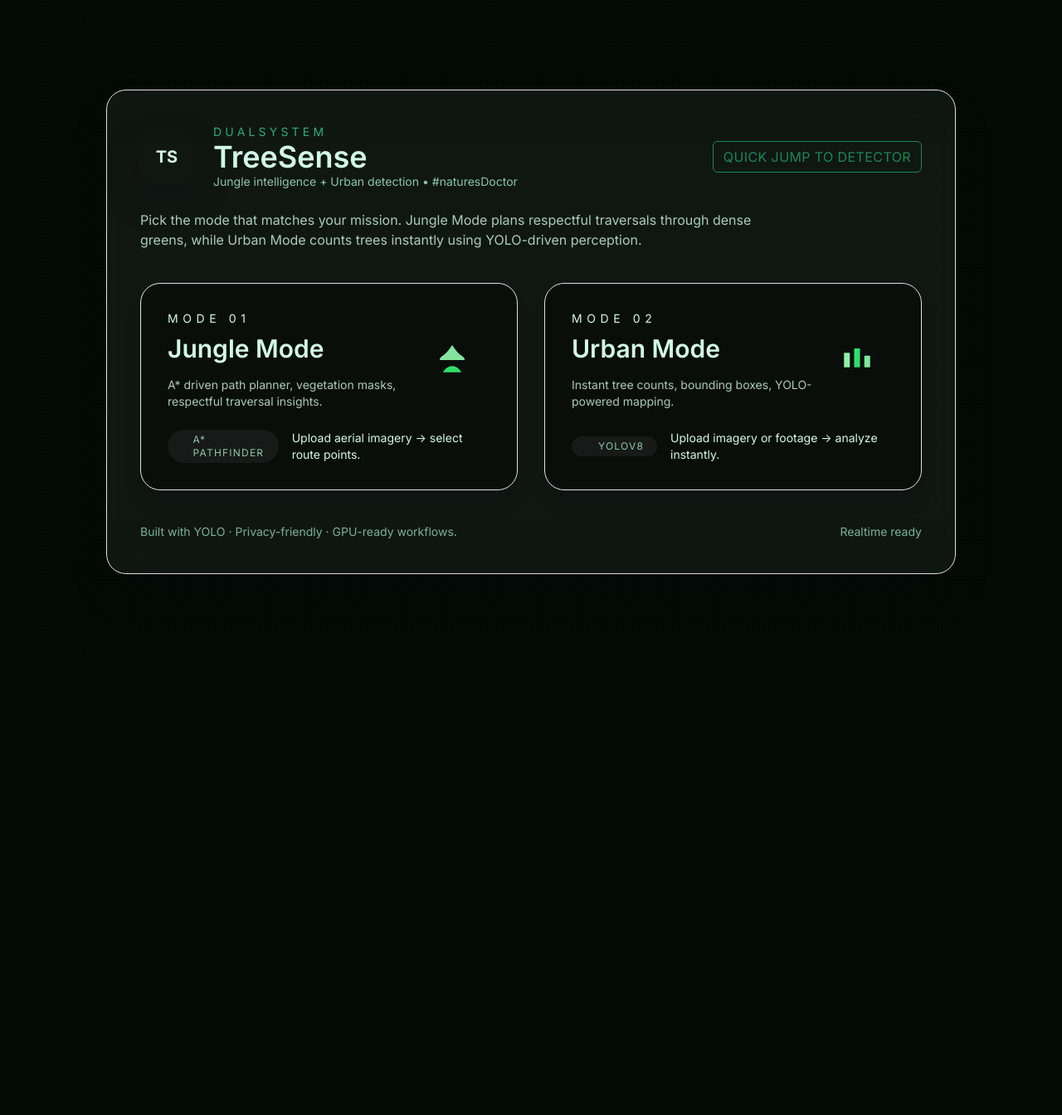
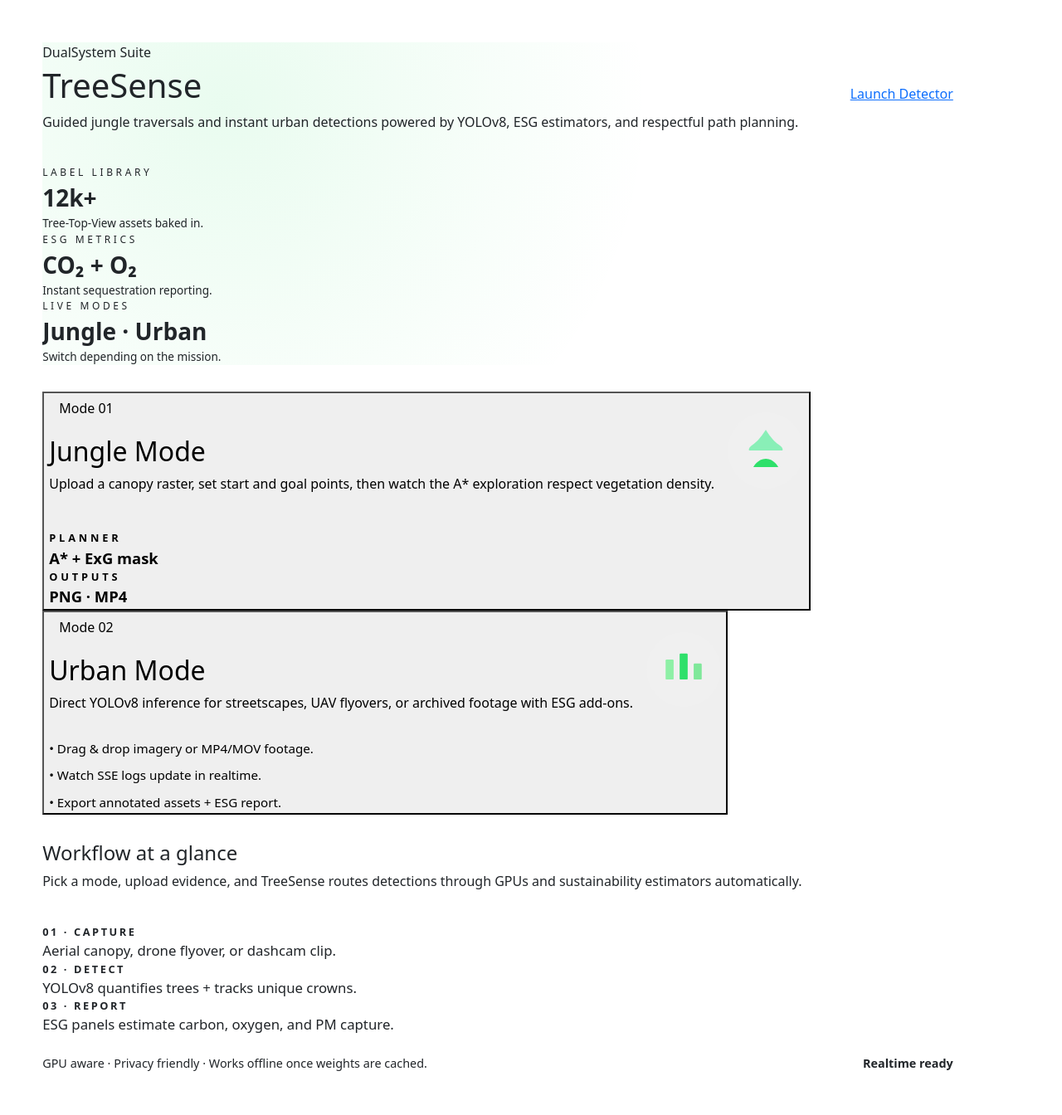
Before and after one commit to flyingvaibhav/Shortest-Path-detector, a FastAPI app: page / in a window 1280 px wide. Shown: the whole page at 83% size. Before the commit the page ends 692 px from the top, so only its background shows below. Run offline with FastAPI, Linux system fonts and the light colour scheme; some libraries are stand-ins or nearby versions.

Commit message:
refactor index.html for improved structure and styling

```diff
--- a/Web/templates/index.html
+++ b/Web/templates/index.html
@@ -1,5 +1,5 @@
 <!doctype html>
-<html lang="en" class="scroll-smooth">
+<html lang="en">
 <head>
   <meta charset="utf-8" />
   <meta name="viewport" content="width=device-width,initial-scale=1" />
@@ -8,118 +8,118 @@
   <link rel="preconnect" href="https://fonts.gstatic.com" crossorigin />
   <link href="https://fonts.googleapis.com/css2?family=Inter:wght@400;500;600;700&display=swap" rel="stylesheet" />
   <link href="https://cdn.jsdelivr.net/npm/bootstrap@5.3.3/dist/css/bootstrap.min.css" rel="stylesheet" integrity="sha384-QWTKZyjpPEjISv5WaRU9OFeRpok6YctnYmDr5pNlyT2bRjXh0JMhjY6hW+ALEwIH" crossorigin="anonymous" />
-  <script>
-    window.tailwind = window.tailwind || {};
-    window.tailwind.config = {
-      theme: {
-        extend: {
-          colors: {
-            forest: {
-              50: '#e8fff5',
-              100: '#c9ffe6',
-              200: '#8cf6c2',
-              400: '#2ee06a',
-              500: '#12b155',
-            },
-            night: {
-              900: '#010302',
-              800: '#020806',
-              700: '#04140c',
-            }
-          }
-        }
-      }
-    };
-  </script>
-  <script src="https://cdn.tailwindcss.com"></script>
-  <style>
-    body{
-      font-family:"Inter",Segoe UI,system-ui,-apple-system,Helvetica,Arial,sans-serif;
-      min-height:100vh;
-      background:radial-gradient(circle at top,#0c2818 0%,rgba(3,8,6,0) 45%),#030a06;
-      color:#e4f9ec;
-    }
-    .noise-layer{background-image:radial-gradient(circle at 1px 1px,rgba(255,255,255,0.08) 1px,transparent 0);background-size:4px 4px;opacity:0.08;mix-blend-mode:screen}
-  </style>
+  <link rel="stylesheet" href="/static/theme.css" />
 </head>
-<body class="min-h-screen bg-gradient-to-b from-night-900 via-night-800 to-night-700 text-emerald-100">
-  <div class="noise-layer fixed inset-0"></div>
-  <main class="relative z-10 flex min-h-screen items-center justify-center px-6 py-16">
-    <section class="w-full max-w-5xl rounded-3xl border border-white/10 bg-white/5 p-10 shadow-2xl backdrop-blur-xl">
-      <div class="flex flex-col gap-6 lg:flex-row lg:items-center lg:justify-between">
-        <div class="flex items-center gap-4">
-          <div class="flex h-16 w-16 items-center justify-center rounded-2xl bg-gradient-to-br from-forest-400 to-forest-500 text-xl font-black text-night-900 shadow-lg shadow-forest-500/30">TS</div>
+<body class="page-shell" style="background: radial-gradient(circle at top,#0b2c18,transparent 50%), var(--bg-night-900);">
+  <div class="noise-layer" aria-hidden="true"></div>
+  <main class="app-shell" style="padding: clamp(2rem,4vw,4rem); max-width: 1200px;">
+    <header class="glass-card" style="position: relative; overflow: hidden;">
+      <div style="position:absolute;inset:0;opacity:0.3;background: radial-gradient(circle at 20% 20%,rgba(46,224,106,0.35),transparent 55%);"></div>
+      <div style="position:relative;display:flex;flex-direction:column;gap:1.5rem;">
+        <div style="display:flex;flex-wrap:wrap;gap:1rem;align-items:center;justify-content:space-between;">
           <div>
-            <p class="text-sm uppercase tracking-[0.3em] text-emerald-400/80">DualSystem</p>
-            <h1 class="text-4xl font-semibold text-forest-200">TreeSense</h1>
-            <p class="text-sm text-emerald-200/80">Jungle intelligence + Urban detection • #naturesDoctor</p>
+            <span class="tag-pill">DualSystem Suite</span>
+            <h1 class="section-heading" style="margin-top:0.25rem;">TreeSense</h1>
+            <p class="section-subtext">Guided jungle traversals and instant urban detections powered by YOLOv8, ESG estimators, and respectful path planning.</p>
+          </div>
+          <a href="/detect" class="btn-pill btn-primary" style="text-align:center;">Launch Detector</a>
+        </div>
+        <div class="grid-auto">
+          <div class="stat-chip">
+            <div style="font-size:0.75rem;text-transform:uppercase;letter-spacing:0.3em;color:var(--text-muted);">Label Library</div>
+            <div style="font-size:1.75rem;font-weight:600;">12k+</div>
+            <p style="font-size:0.85rem;color:var(--text-muted);margin:0;">Tree-Top-View assets baked in.</p>
+          </div>
+          <div class="stat-chip">
+            <div style="font-size:0.75rem;text-transform:uppercase;letter-spacing:0.3em;color:var(--text-muted);">ESG Metrics</div>
+            <div style="font-size:1.75rem;font-weight:600;">CO₂ + O₂</div>
+            <p style="font-size:0.85rem;color:var(--text-muted);margin:0;">Instant sequestration reporting.</p>
+          </div>
+          <div class="stat-chip">
+            <div style="font-size:0.75rem;text-transform:uppercase;letter-spacing:0.3em;color:var(--text-muted);">Live Modes</div>
+            <div style="font-size:1.75rem;font-weight:600;">Jungle · Urban</div>
+            <p style="font-size:0.85rem;color:var(--text-muted);margin:0;">Switch depending on the mission.</p>
           </div>
         </div>
-        <a href="/detect" class="btn btn-outline-success text-uppercase tracking-wide">Quick Jump to Detector</a>
       </div>
+    </header>
 
-      <p class="mt-6 max-w-3xl text-base text-emerald-100/80">
-        Pick the mode that matches your mission. Jungle Mode plans respectful traversals through dense greens, while Urban Mode counts trees instantly using YOLO-driven perception.
-      </p>
-
-      <div class="mt-10 grid gap-8 md:grid-cols-2">
-        <button id="jungleBtn" class="group relative overflow-hidden rounded-3xl border border-white/10 bg-black/40 p-8 text-left shadow-xl transition duration-300 hover:-translate-y-1 hover:border-forest-400/60">
-          <div class="absolute inset-0 opacity-0 transition group-hover:opacity-100" aria-hidden="true">
-            <div class="h-full w-full bg-gradient-to-br from-forest-500/40 via-transparent to-forest-200/20"></div>
+    <section class="grid-auto" style="margin-top:2rem;">
+      <button id="jungleBtn" type="button" class="glass-card card-accent" style="text-align:left; cursor:pointer; display:flex; flex-direction:column; gap:1rem;">
+        <div style="display:flex;justify-content:space-between;gap:1rem;align-items:center;">
+          <div>
+            <p class="tag-pill" style="padding:0.3rem 0.75rem;">Mode 01</p>
+            <h2 style="margin:0.75rem 0 0;font-size:2rem;">Jungle Mode</h2>
+            <p class="section-subtext" style="margin-top:0.5rem;">Upload a canopy raster, set start and goal points, then watch the A* exploration respect vegetation density.</p>
           </div>
-          <div class="relative z-10 flex items-center justify-between">
-            <div>
-              <p class="text-sm uppercase tracking-[0.4em] text-forest-200/70">Mode 01</p>
-              <h2 class="mt-2 text-3xl font-semibold text-forest-100">Jungle Mode</h2>
-              <p class="mt-3 text-sm text-emerald-100/80">A* driven path planner, vegetation masks, respectful traversal insights.</p>
-            </div>
-            <div class="rounded-full bg-forest-400/20 p-4 text-forest-50">
-              <svg width="44" height="44" viewBox="0 0 24 24" fill="none" xmlns="http://www.w3.org/2000/svg">
-                <path d="M12 2C12 2 9 7 6 9C3 11 4 12 4 12H20C20 12 21 11 18 9C15 7 12 2 12 2Z" fill="#8ef0a6" opacity="0.95"/>
-                <path d="M6 20C6 20 8 16 12 16C16 16 18 20 18 20H6Z" fill="#2ee06a"/>
+          <div style="padding:1rem;border-radius:50%;background:rgba(255,255,255,0.05);">
+            <svg width="60" height="60" viewBox="0 0 24 24" fill="none" xmlns="http://www.w3.org/2000/svg">
+              <path d="M12 2s-3 5-6 7-2 3-2 3h16s1-1-2-3-6-7-6-7Z" fill="#7ff0b2" opacity="0.9"/>
+              <path d="M6 20s2-4 6-4 6 4 6 4H6Z" fill="#2ee06a"/>
             </svg>
           </div>
         </div>
-          <div class="relative z-10 mt-6 flex items-center gap-3 text-sm text-forest-200">
-            <span class="inline-flex items-center gap-2 rounded-full bg-white/5 px-3 py-1 text-xs uppercase tracking-widest text-emerald-200/80">
-              <span class="h-2 w-2 rounded-full bg-forest-400"></span>A* Pathfinder
-            </span>
-            <span>Upload aerial imagery → select route points.</span>
+        <div class="stat-grid" style="margin-top:0.75rem;">
+          <div class="stat-chip">
+            <strong style="display:block;font-size:0.8rem;text-transform:uppercase;letter-spacing:0.3em;color:var(--text-muted);">Planner</strong>
+            <span style="font-size:1.15rem;font-weight:600;">A* + ExG mask</span>
+          </div>
+          <div class="stat-chip">
+            <strong style="display:block;font-size:0.8rem;text-transform:uppercase;letter-spacing:0.3em;color:var(--text-muted);">Outputs</strong>
+            <span style="font-size:1.15rem;font-weight:600;">PNG · MP4</span>
+          </div>
         </div>
       </button>
 
-        <button id="urbanBtn" class="group relative overflow-hidden rounded-3xl border border-white/10 bg-black/40 p-8 text-left shadow-xl transition duration-300 hover:-translate-y-1 hover:border-forest-400/60">
-          <div class="absolute inset-0 opacity-0 transition group-hover:opacity-100" aria-hidden="true">
-            <div class="h-full w-full bg-gradient-to-br from-forest-500/40 via-transparent to-forest-200/20"></div>
+      <button id="urbanBtn" type="button" class="glass-card" style="text-align:left; cursor:pointer; display:flex; flex-direction:column; gap:1rem;">
+        <div style="display:flex;justify-content:space-between;gap:1rem;align-items:center;">
+          <div>
+            <p class="tag-pill" style="padding:0.3rem 0.75rem;">Mode 02</p>
+            <h2 style="margin:0.75rem 0 0;font-size:2rem;">Urban Mode</h2>
+            <p class="section-subtext" style="margin-top:0.5rem;">Direct YOLOv8 inference for streetscapes, UAV flyovers, or archived footage with ESG add-ons.</p>
           </div>
-          <div class="relative z-10 flex items-center justify-between">
-            <div>
-              <p class="text-sm uppercase tracking-[0.4em] text-forest-200/70">Mode 02</p>
-              <h2 class="mt-2 text-3xl font-semibold text-forest-100">Urban Mode</h2>
-              <p class="mt-3 text-sm text-emerald-100/80">Instant tree counts, bounding boxes, YOLO-powered mapping.</p>
-            </div>
-            <div class="rounded-full bg-forest-400/20 p-4 text-forest-50">
-              <svg width="42" height="42" viewBox="0 0 24 24" fill="none" xmlns="http://www.w3.org/2000/svg">
+          <div style="padding:1rem;border-radius:50%;background:rgba(255,255,255,0.05);">
+            <svg width="58" height="58" viewBox="0 0 24 24" fill="none" xmlns="http://www.w3.org/2000/svg">
               <rect x="3" y="7" width="4" height="10" rx="0.5" fill="#8ef0a6"/>
               <rect x="10" y="4" width="4" height="13" rx="0.5" fill="#2ee06a"/>
               <rect x="17" y="9" width="4" height="8" rx="0.5" fill="#7fe89a"/>
             </svg>
           </div>
         </div>
-          <div class="relative z-10 mt-6 flex items-center gap-3 text-sm text-forest-200">
-            <span class="inline-flex items-center gap-2 rounded-full bg-white/5 px-3 py-1 text-xs uppercase tracking-widest text-emerald-200/80">
-              <span class="h-2 w-2 rounded-full bg-forest-400"></span>YOLOv8
-            </span>
-            <span>Upload imagery or footage → analyze instantly.</span>
+        <ul style="list-style:none;padding:0;margin:0;display:flex;flex-direction:column;gap:0.6rem;color:var(--text-muted);font-size:0.95rem;">
+          <li>• Drag & drop imagery or MP4/MOV footage.</li>
+          <li>• Watch SSE logs update in realtime.</li>
+          <li>• Export annotated assets + ESG report.</li>
+        </ul>
+      </button>
+    </section>
+
+    <section class="glass-card" style="margin-top:2rem;">
+      <div style="display:flex;flex-direction:column;gap:1.5rem;">
+        <div>
+          <h3 style="margin:0;font-size:1.5rem;">Workflow at a glance</h3>
+          <p class="section-subtext" style="margin-top:0.5rem;">Pick a mode, upload evidence, and TreeSense routes detections through GPUs and sustainability estimators automatically.</p>
         </div>
-        </button>
+        <div class="grid-auto">
+          <div class="stat-chip">
+            <strong style="display:block;font-size:0.8rem;text-transform:uppercase;letter-spacing:0.2em;color:var(--text-muted);">01 · Capture</strong>
+            <span style="font-size:1.05rem;">Aerial canopy, drone flyover, or dashcam clip.</span>
           </div>
-
-      <div class="mt-10 flex flex-wrap items-center justify-between gap-4 text-sm text-emerald-200/70">
-        <p>Built with YOLO · Privacy-friendly · GPU-ready workflows.</p>
-        <div class="flex items-center gap-2">
-          <span class="h-2 w-2 animate-pulse rounded-full bg-forest-400"></span>
-          <span>Realtime ready</span>
+          <div class="stat-chip">
+            <strong style="display:block;font-size:0.8rem;text-transform:uppercase;letter-spacing:0.2em;color:var(--text-muted);">02 · Detect</strong>
+            <span style="font-size:1.05rem;">YOLOv8 quantifies trees + tracks unique crowns.</span>
+          </div>
+          <div class="stat-chip">
+            <strong style="display:block;font-size:0.8rem;text-transform:uppercase;letter-spacing:0.2em;color:var(--text-muted);">03 · Report</strong>
+            <span style="font-size:1.05rem;">ESG panels estimate carbon, oxygen, and PM capture.</span>
+          </div>
+        </div>
+        <div style="display:flex;flex-wrap:wrap;gap:1rem;align-items:center;justify-content:space-between;color:var(--text-muted);font-size:0.9rem;">
+          <div>GPU aware · Privacy friendly · Works offline once weights are cached.</div>
+          <div style="display:flex;align-items:center;gap:0.4rem;font-weight:600;color:var(--accent);">
+            <span style="width:8px;height:8px;border-radius:50%;background:var(--accent);animation:pulse 1.6s infinite;"></span>
+            Realtime ready
+          </div>
         </div>
       </div>
     </section>
```
Lines whose indentation alone changed are shown as unchanged.
